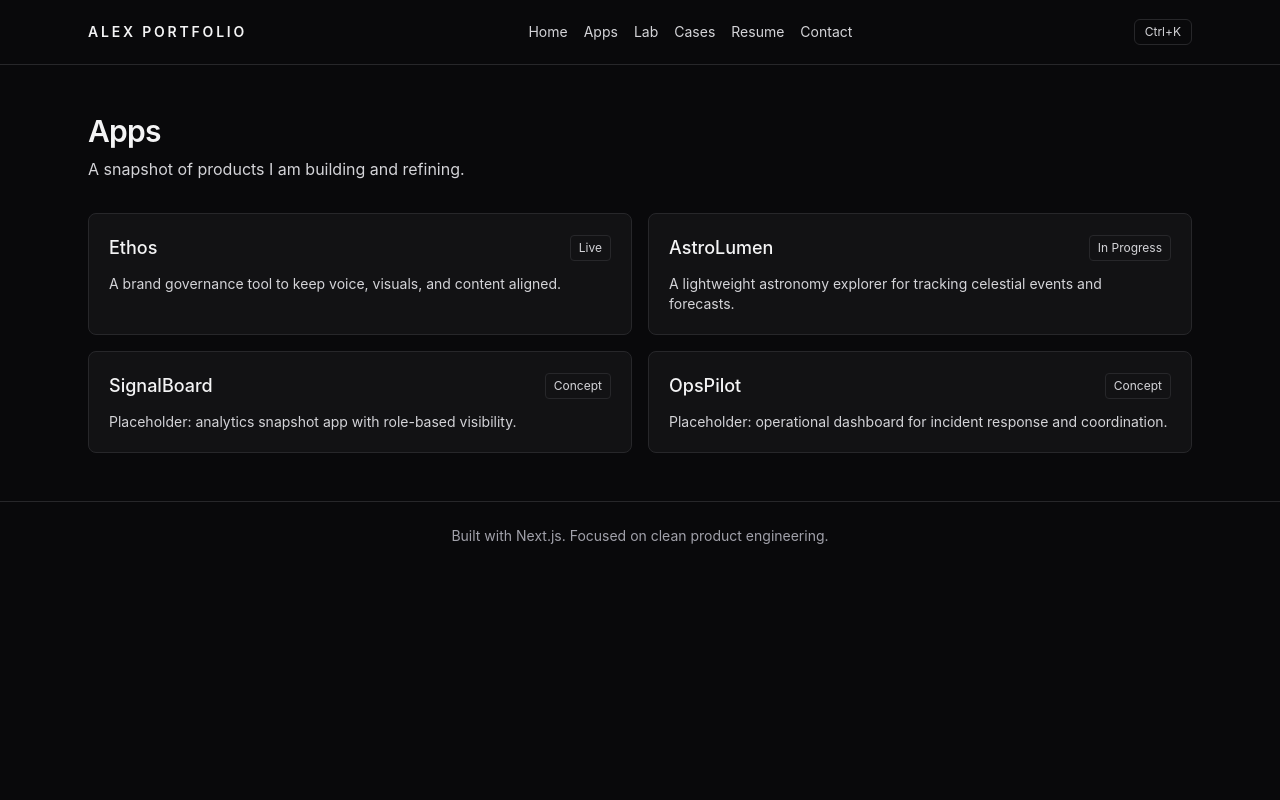
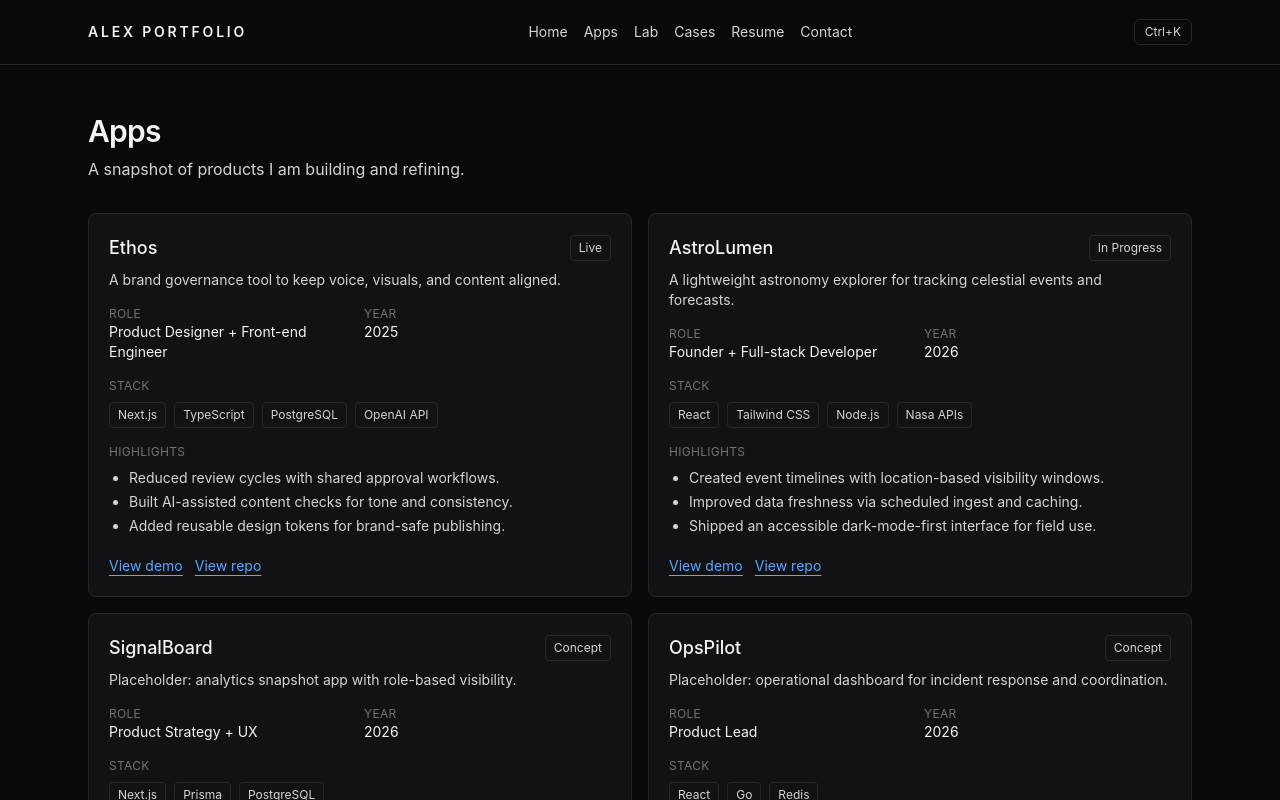
Before and after one commit to alexmarroig/alex-portfolio, a Next.js app: page /apps in a window 1280 px wide. Shown: the top 800 px of the page. Built offline with nearby package versions, Linux system fonts and the light colour scheme.

Commit message:
Enhance apps and cases cards with recruiter-friendly details

```diff
--- a/src/app/apps/page.tsx
+++ b/src/app/apps/page.tsx
@@ -10,12 +10,69 @@ export default function AppsPage() {
 
       <div className="grid gap-4 md:grid-cols-2">
         {appCards.map((app) => (
-          <article key={app.name} className="card space-y-3">
-            <div className="flex items-center justify-between gap-3">
-              <h2 className="text-lg font-medium">{app.name}</h2>
-              <span className="rounded border border-border px-2 py-1 text-xs text-zinc-300">{app.status}</span>
+          <article key={app.name} className="card space-y-4">
+            <div className="space-y-2">
+              <div className="flex flex-wrap items-center justify-between gap-2">
+                <h2 className="text-lg font-medium">{app.name}</h2>
+                <span className="rounded border border-border px-2 py-1 text-xs text-zinc-300">{app.status}</span>
+              </div>
+
+              <p className="text-sm text-zinc-300">{app.summary}</p>
             </div>
-            <p className="text-sm text-zinc-300">{app.summary}</p>
+
+            <dl className="grid gap-2 text-sm md:grid-cols-2">
+              <div>
+                <dt className="text-xs uppercase tracking-wide text-zinc-500">Role</dt>
+                <dd className="text-zinc-100">{app.role}</dd>
+              </div>
+              <div>
+                <dt className="text-xs uppercase tracking-wide text-zinc-500">Year</dt>
+                <dd className="text-zinc-100">{app.year}</dd>
+              </div>
+            </dl>
+
+            <div>
+              <h3 className="text-xs uppercase tracking-wide text-zinc-500">Stack</h3>
+              <div className="mt-2 flex flex-wrap gap-2">
+                {app.stack.map((item) => (
+                  <span key={item} className="rounded border border-border px-2 py-1 text-xs text-zinc-300">
+                    {item}
+                  </span>
+                ))}
+              </div>
+            </div>
+
+            <div>
+              <h3 className="text-xs uppercase tracking-wide text-zinc-500">Highlights</h3>
+              <ul className="mt-2 list-disc space-y-1 pl-5 text-sm text-zinc-300">
+                {app.highlights.map((highlight) => (
+                  <li key={highlight}>{highlight}</li>
+                ))}
+              </ul>
+            </div>
+
+            <div className="flex flex-wrap gap-3 pt-1 text-sm">
+              {app.href.demo ? (
+                <a
+                  className="text-accent underline underline-offset-4 hover:opacity-80"
+                  href={app.href.demo}
+                  target="_blank"
+                  rel="noreferrer"
+                >
+                  View demo
+                </a>
+              ) : null}
+              {app.href.repo ? (
+                <a
+                  className="text-accent underline underline-offset-4 hover:opacity-80"
+                  href={app.href.repo}
+                  target="_blank"
+                  rel="noreferrer"
+                >
+                  View repo
+                </a>
+              ) : null}
+            </div>
           </article>
         ))}
       </div>
--- a/src/app/cases/page.tsx
+++ b/src/app/cases/page.tsx
@@ -10,12 +10,41 @@ export default function CasesPage() {
 
       <div className="grid gap-4">
         {caseStudies.map((item) => (
-          <article key={item.title} className="card space-y-2">
+          <article key={item.title} className="card space-y-4">
             <div className="flex flex-wrap items-center justify-between gap-2">
               <h2 className="text-lg font-medium">{item.title}</h2>
-              <span className="text-sm text-accent">{item.impact}</span>
+              <span className="text-sm font-medium text-accent">{item.impact}</span>
             </div>
-            <p className="text-sm text-zinc-300">{item.description}</p>
+
+            <div className="grid gap-3 text-sm text-zinc-300 md:grid-cols-2">
+              <div>
+                <h3 className="text-xs uppercase tracking-wide text-zinc-500">Context</h3>
+                <p className="mt-1">{item.context}</p>
+              </div>
+              <div>
+                <h3 className="text-xs uppercase tracking-wide text-zinc-500">Challenge</h3>
+                <p className="mt-1">{item.challenge}</p>
+              </div>
+              <div>
+                <h3 className="text-xs uppercase tracking-wide text-zinc-500">Solution</h3>
+                <p className="mt-1">{item.solution}</p>
+              </div>
+              <div>
+                <h3 className="text-xs uppercase tracking-wide text-zinc-500">Result</h3>
+                <p className="mt-1 text-zinc-100">{item.result}</p>
+              </div>
+            </div>
+
+            <div>
+              <h3 className="text-xs uppercase tracking-wide text-zinc-500">Tags</h3>
+              <div className="mt-2 flex flex-wrap gap-2">
+                {item.tags.map((tag) => (
+                  <span key={tag} className="rounded border border-border px-2 py-1 text-xs text-zinc-300">
+                    {tag}
+                  </span>
+                ))}
+              </div>
+            </div>
           </article>
         ))}
       </div>
--- a/src/data/apps.ts
+++ b/src/data/apps.ts
@@ -2,6 +2,14 @@ export type AppCard = {
   name: string;
   summary: string;
   status: 'Live' | 'In Progress' | 'Concept';
+  stack: string[];
+  role: string;
+  year: string;
+  href: {
+    demo?: string;
+    repo?: string;
+  };
+  highlights: string[];
 };
 
 export const appCards: AppCard[] = [
@@ -9,20 +17,68 @@ export const appCards: AppCard[] = [
     name: 'Ethos',
     summary: 'A brand governance tool to keep voice, visuals, and content aligned.',
     status: 'Live',
+    stack: ['Next.js', 'TypeScript', 'PostgreSQL', 'OpenAI API'],
+    role: 'Product Designer + Front-end Engineer',
+    year: '2025',
+    href: {
+      demo: 'https://example.com/ethos-demo',
+      repo: 'https://github.com/example/ethos',
+    },
+    highlights: [
+      'Reduced review cycles with shared approval workflows.',
+      'Built AI-assisted content checks for tone and consistency.',
+      'Added reusable design tokens for brand-safe publishing.',
+    ],
   },
   {
     name: 'AstroLumen',
     summary: 'A lightweight astronomy explorer for tracking celestial events and forecasts.',
     status: 'In Progress',
+    stack: ['React', 'Tailwind CSS', 'Node.js', 'Nasa APIs'],
+    role: 'Founder + Full-stack Developer',
+    year: '2026',
+    href: {
+      demo: 'https://example.com/astrolumen',
+      repo: 'https://github.com/example/astrolumen',
+    },
+    highlights: [
+      'Created event timelines with location-based visibility windows.',
+      'Improved data freshness via scheduled ingest and caching.',
+      'Shipped an accessible dark-mode-first interface for field use.',
+    ],
   },
   {
     name: 'SignalBoard',
     summary: 'Placeholder: analytics snapshot app with role-based visibility.',
     status: 'Concept',
+    stack: ['Next.js', 'Prisma', 'PostgreSQL'],
+    role: 'Product Strategy + UX',
+    year: '2026',
+    href: {
+      demo: 'https://example.com/signalboard-concept',
+      repo: 'https://github.com/example/signalboard',
+    },
+    highlights: [
+      'Concepted KPI-first dashboard layouts for executive scanability.',
+      'Designed role-based metric permissions for cross-functional teams.',
+      'Outlined alerting flows to flag regressions early.',
+    ],
   },
   {
     name: 'OpsPilot',
     summary: 'Placeholder: operational dashboard for incident response and coordination.',
     status: 'Concept',
+    stack: ['React', 'Go', 'Redis'],
+    role: 'Product Lead',
+    year: '2026',
+    href: {
+      demo: 'https://example.com/opspilot-concept',
+      repo: 'https://github.com/example/opspilot',
+    },
+    highlights: [
+      'Defined incident playbooks to cut handoff delays.',
+      'Mapped command-center views for rapid triage decisions.',
+      'Planned postmortem exports for compliance documentation.',
+    ],
   },
 ];
```
Also changed, not shown: src/data/cases.ts (+23 -4 lines).
